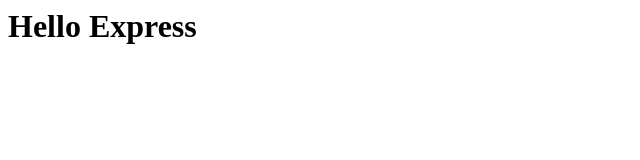
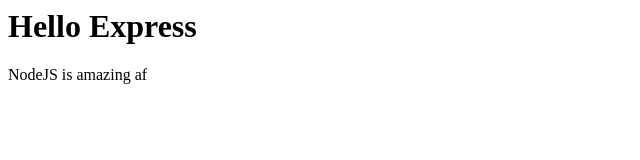
Before and after one commit to saimfd/web-server, a website: page public/index.html in a window 1280 px wide. Shown: the whole page, without its empty margins (0-640 px from the left). Drawn offline with Linux system fonts and the light colour scheme.

Commit message:
Added sample text to home page

```diff
--- a/public/index.html
+++ b/public/index.html
@@ -7,5 +7,6 @@
 </head>
 <body>
   <h1>Hello Express</h1>
+  <p>NodeJS is amazing af</p>
 </body>
 </html>
```
